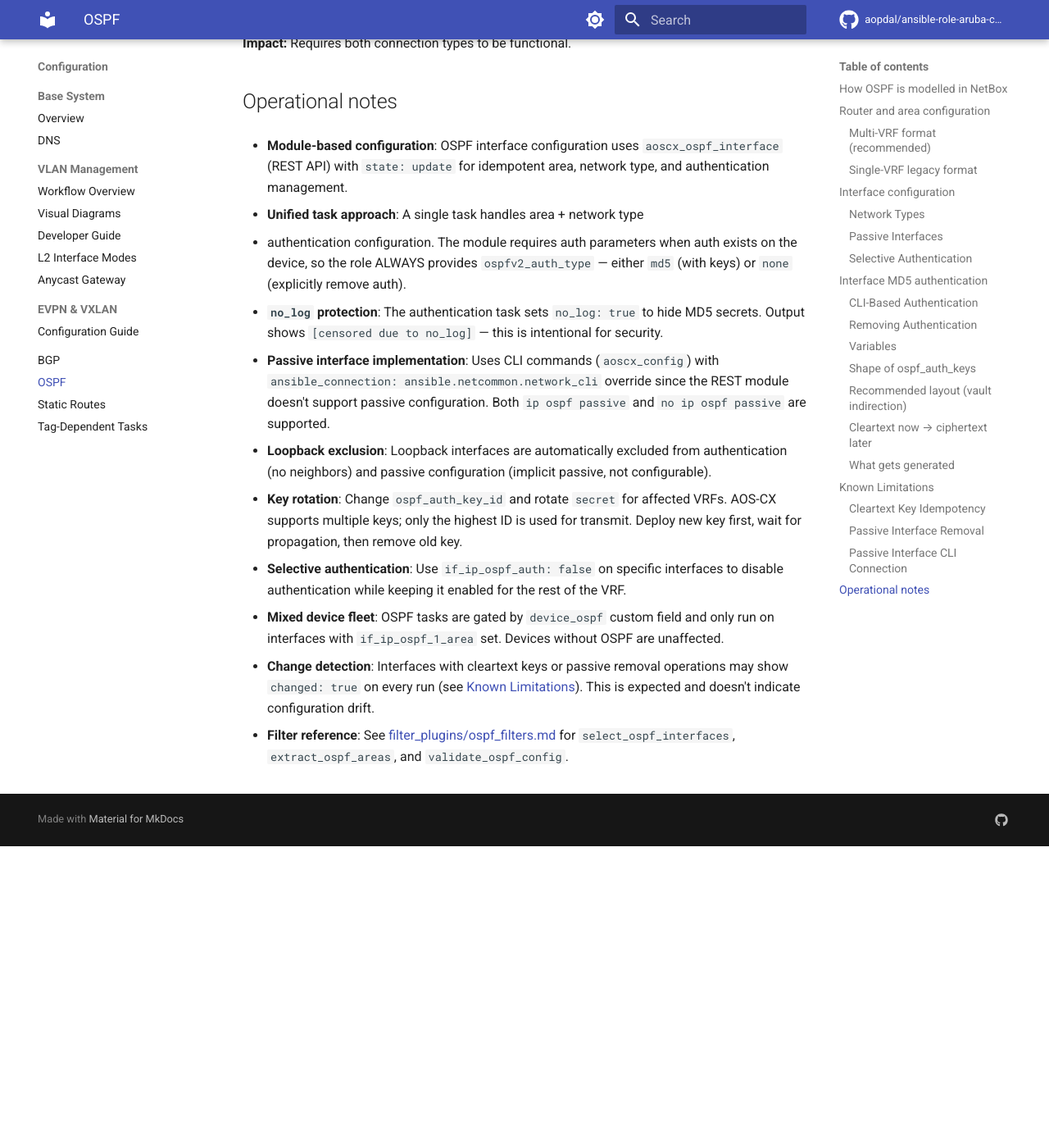
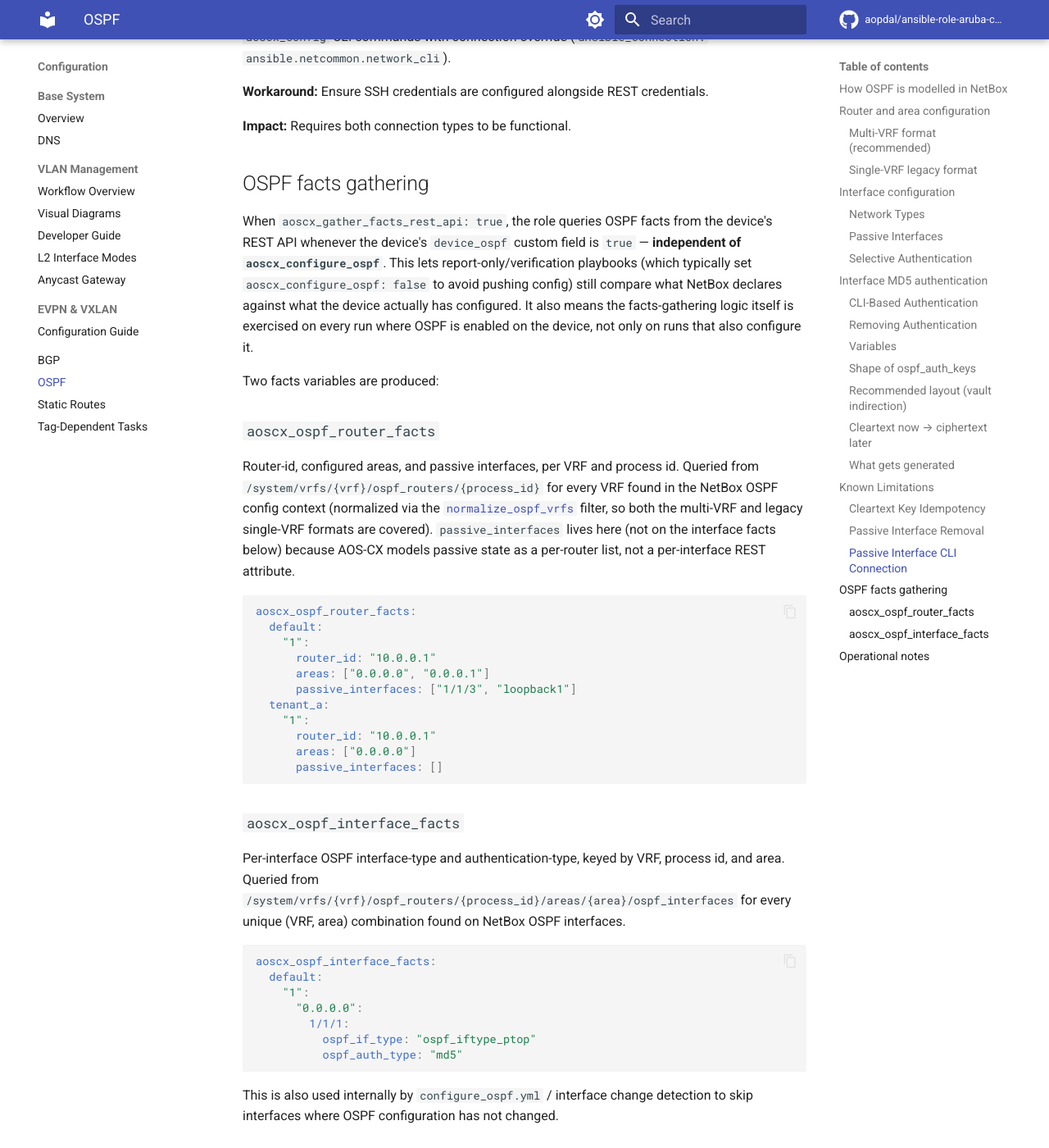
Before and after one commit to aopdal/ansible-role-aruba-cx-switch, an MkDocs documentation site: the page built from docs/OSPF_CONFIGURATION.md, in a window 1280 px wide and 1400 px high, scrolled down 9771 px. Shown: the whole window at 82% size. Built offline with MkDocs 1.6.1 and Material for MkDocs 9.7.7, drawn with Linux system fonts in a browser that asks for light colours; comment, search, counter and statistics services are not loaded; before the commit the page ends 10803 px from its top, so only the background shows below that; some of the changed text lies outside the part shown.

Commit message:
fix: fix ospf facts and clean up configuration

````diff
--- a/docs/OSPF_CONFIGURATION.md
+++ b/docs/OSPF_CONFIGURATION.md
@@ -11,7 +11,9 @@ role. It covers:
    (area, network type)
 4. [Interface MD5 authentication](#interface-md5-authentication)
    (per-VRF secrets, vault layout, cleartext-to-ciphertext migration)
-5. [Operational notes](#operational-notes)
+5. [OSPF facts gathering](#ospf-facts-gathering)
+   (`aoscx_ospf_router_facts`, `aoscx_ospf_interface_facts`)
+6. [Operational notes](#operational-notes)
 
 ## How OSPF is modelled in NetBox
 
@@ -30,10 +32,13 @@ playbook variables are needed for the routing topology itself.
 | Interface     | Custom field `if_ip_ospf_passive` (bool)| Passive interface — no OSPF hellos sent/received   |
 | Interface     | Custom field `if_ip_ospf_auth` (bool)   | Enable authentication on this interface (default `true`) |
 
-OSPF tasks only run when **both** are true:
+OSPF *configuration* tasks only run when **both** are true:
 
 - `aoscx_configure_ospf` is `true` (default) **and**
 - The device's `device_ospf` custom field is `true`
+
+OSPF *facts gathering* is independent of `aoscx_configure_ospf` — see
+[OSPF facts gathering](#ospf-facts-gathering) below.
 
 See [TAG_DEPENDENT_INCLUDES.md](TAG_DEPENDENT_INCLUDES.md) for the
 tag-based gating model.
@@ -450,6 +455,67 @@ credentials.
 
 **Impact:** Requires both connection types to be functional.
 
+## OSPF facts gathering
+
+When `aoscx_gather_facts_rest_api: true`, the role queries OSPF facts
+from the device's REST API whenever the device's `device_ospf` custom
+field is `true` — **independent of `aoscx_configure_ospf`**. This lets
+report-only/verification playbooks (which typically set
+`aoscx_configure_ospf: false` to avoid pushing config) still compare
+what NetBox declares against what the device actually has configured.
+It also means the facts-gathering logic itself is exercised on every
+run where OSPF is enabled on the device, not only on runs that also
+configure it.
+
+Two facts variables are produced:
+
+### `aoscx_ospf_router_facts`
+
+Router-id, configured areas, and passive interfaces, per VRF and
+process id. Queried from `/system/vrfs/{vrf}/ospf_routers/{process_id}`
+for every VRF found in the NetBox OSPF config context (normalized via
+the [`normalize_ospf_vrfs`](filter_plugins/ospf_filters.md) filter, so
+both the multi-VRF and legacy single-VRF formats are covered).
+`passive_interfaces` lives here (not on the interface facts below)
+because AOS-CX models passive state as a per-router list, not a
+per-interface REST attribute.
+
+```yaml
+aoscx_ospf_router_facts:
+  default:
+    "1":
+      router_id: "10.0.0.1"
+      areas: ["0.0.0.0", "0.0.0.1"]
+      passive_interfaces: ["1/1/3", "loopback1"]
+  tenant_a:
+    "1":
+      router_id: "10.0.0.1"
+      areas: ["0.0.0.0"]
+      passive_interfaces: []
+```
+
+### `aoscx_ospf_interface_facts`
+
+Per-interface OSPF interface-type and authentication-type, keyed by
+VRF, process id, and area. Queried from
+`/system/vrfs/{vrf}/ospf_routers/{process_id}/areas/{area}/ospf_interfaces`
+for every unique (VRF, area) combination found on NetBox OSPF
+interfaces.
+
+```yaml
+aoscx_ospf_interface_facts:
+  default:
+    "1":
+      "0.0.0.0":
+        1/1/1:
+          ospf_if_type: "ospf_iftype_ptop"
+          ospf_auth_type: "md5"
+```
+
+This is also used internally by `configure_ospf.yml` / interface
+change detection to skip interfaces where OSPF configuration has not
+changed.
+
 ## Operational notes
 
 - **Module-based configuration**: OSPF interface configuration uses
@@ -495,5 +561,5 @@ credentials.
 
 - **Filter reference**: See
   [filter_plugins/ospf_filters.md](filter_plugins/ospf_filters.md)
-  for `select_ospf_interfaces`, `extract_ospf_areas`, and
-  `validate_ospf_config`.
+  for `select_ospf_interfaces`, `extract_ospf_areas`,
+  `normalize_ospf_vrfs`, and `validate_ospf_config`.
--- a/docs/filter_plugins/ospf_filters.md
+++ b/docs/filter_plugins/ospf_filters.md
@@ -340,7 +340,72 @@ Filters interfaces to those in a specific OSPF area, useful for area-specific co
 
 ---
 
-### 4. `validate_ospf_config(device_config, interfaces)`
+### 4. `normalize_ospf_vrfs(ospf_vrfs, ospf_1_vrf=None, ospf_areas=None)`
+
+Normalizes NetBox OSPF router/area config context into a single shape.
+
+#### Purpose
+
+The NetBox OSPF config context supports two formats: the recommended
+multi-VRF format (`ospf_vrfs`) and a legacy single-VRF format
+(`ospf_1_vrf` + `ospf_areas`, where each area entry uses the
+`ospf_1_area` key instead of `area`). This filter collapses both into
+one normalized shape so downstream tasks (building the router/area push
+list in `tasks/configure_ospf.yml`, and the OSPF router facts query in
+`tasks/gather_facts_rest_api.yml`) only need to handle a single format.
+
+#### Parameters
+
+- **ospf_vrfs** (list): Multi-VRF config context
+  (`[{'vrf': str, 'areas': [{'area': str}, ...]}, ...]`), or `None`/empty
+  if not used.
+- **ospf_1_vrf** (str, optional): Legacy single-VRF name. Defaults to
+  `'default'` if a legacy area list is provided without a VRF name.
+- **ospf_areas** (list, optional): Legacy single-VRF area list
+  (`[{'ospf_1_area': str}, ...]` or already-normalized
+  `[{'area': str}, ...]`).
+
+#### Returns
+
+- **list**: Normalized `[{'vrf': str, 'areas': [{'area': str}, ...]}, ...]`.
+  Empty list when neither format is provided. `ospf_vrfs` always takes
+  precedence when non-empty.
+
+#### Usage Examples
+
+**Multi-VRF format (passthrough):**
+```yaml
+- name: Normalize OSPF VRF config
+  set_fact:
+    normalized_vrfs: "{{ (ospf_vrfs | default(none)) | normalize_ospf_vrfs }}"
+```
+
+**Legacy single-VRF format:**
+```yaml
+# ospf_1_vrf: "default"
+# ospf_areas: [{ospf_1_area: "0.0.0.0"}]
+- name: Normalize legacy OSPF config
+  set_fact:
+    normalized_vrfs: "{{ (ospf_vrfs | default(none)) |
+      normalize_ospf_vrfs(ospf_1_vrf | default(none), ospf_areas | default(none)) }}"
+  # Returns: [{'vrf': 'default', 'areas': [{'area': '0.0.0.0'}]}]
+```
+
+**Building the OSPF router query list for facts gathering:**
+```yaml
+- name: Build OSPF router query list from NetBox config context
+  set_fact:
+    ospf_router_queries: >-
+      {%- set queries = [] -%}
+      {%- for vrf_entry in (ospf_vrfs | default(none)) |
+        normalize_ospf_vrfs(ospf_1_vrf | default(none), ospf_areas | default(none)) -%}
+        {%- set _ = queries.append({'vrf': vrf_entry.vrf, 'process_id': '1'}) -%}
+      {%- endfor -%} {{ queries }}
+```
+
+---
+
+### 5. `validate_ospf_config(device_config, interfaces)`
 
 Validates OSPF configuration consistency between device and interfaces.
 
````
Also changed, not shown: other parts of docs/filter_plugins/ospf_filters.md (+2 -2 lines), 7 other files.
